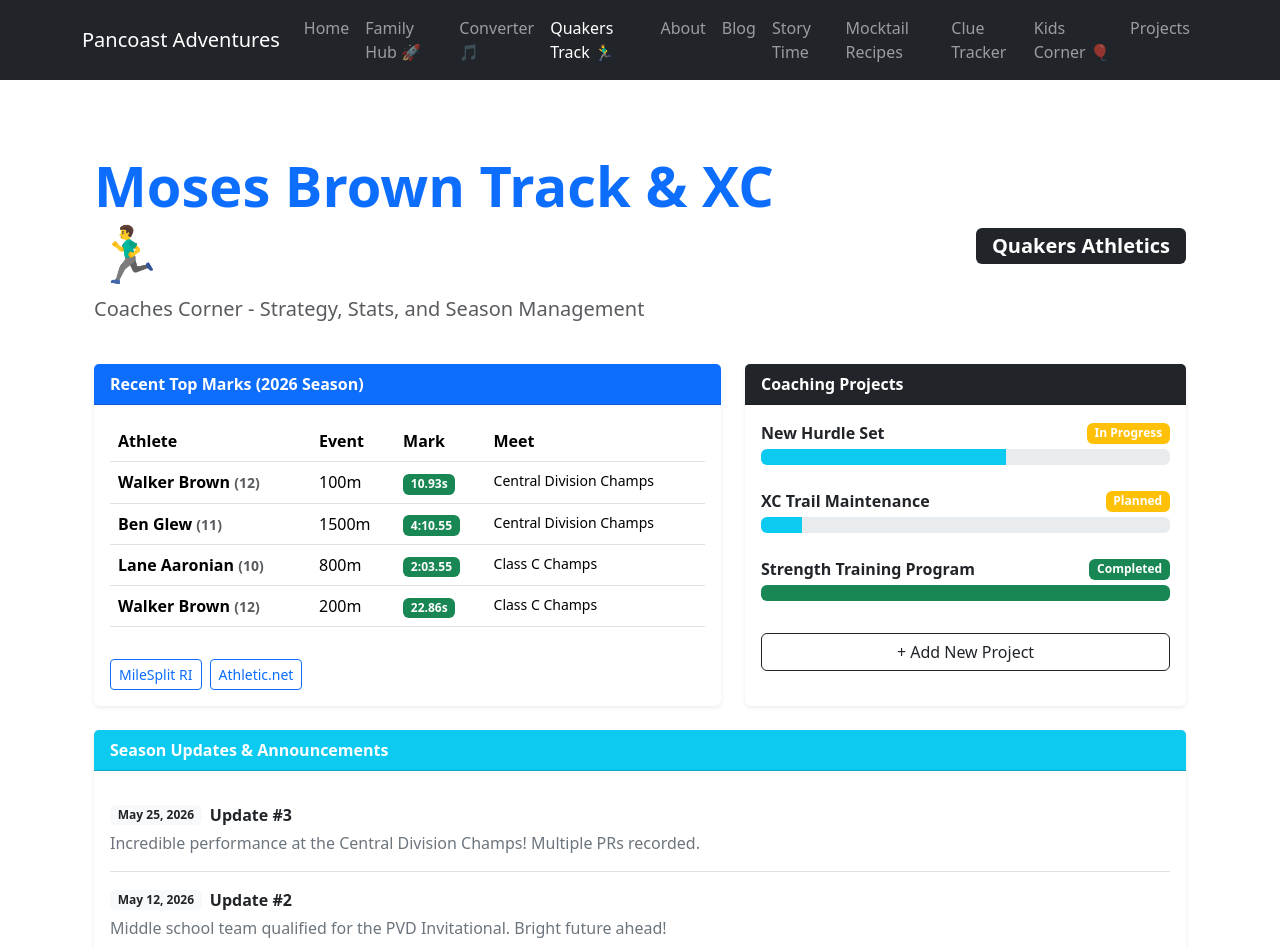
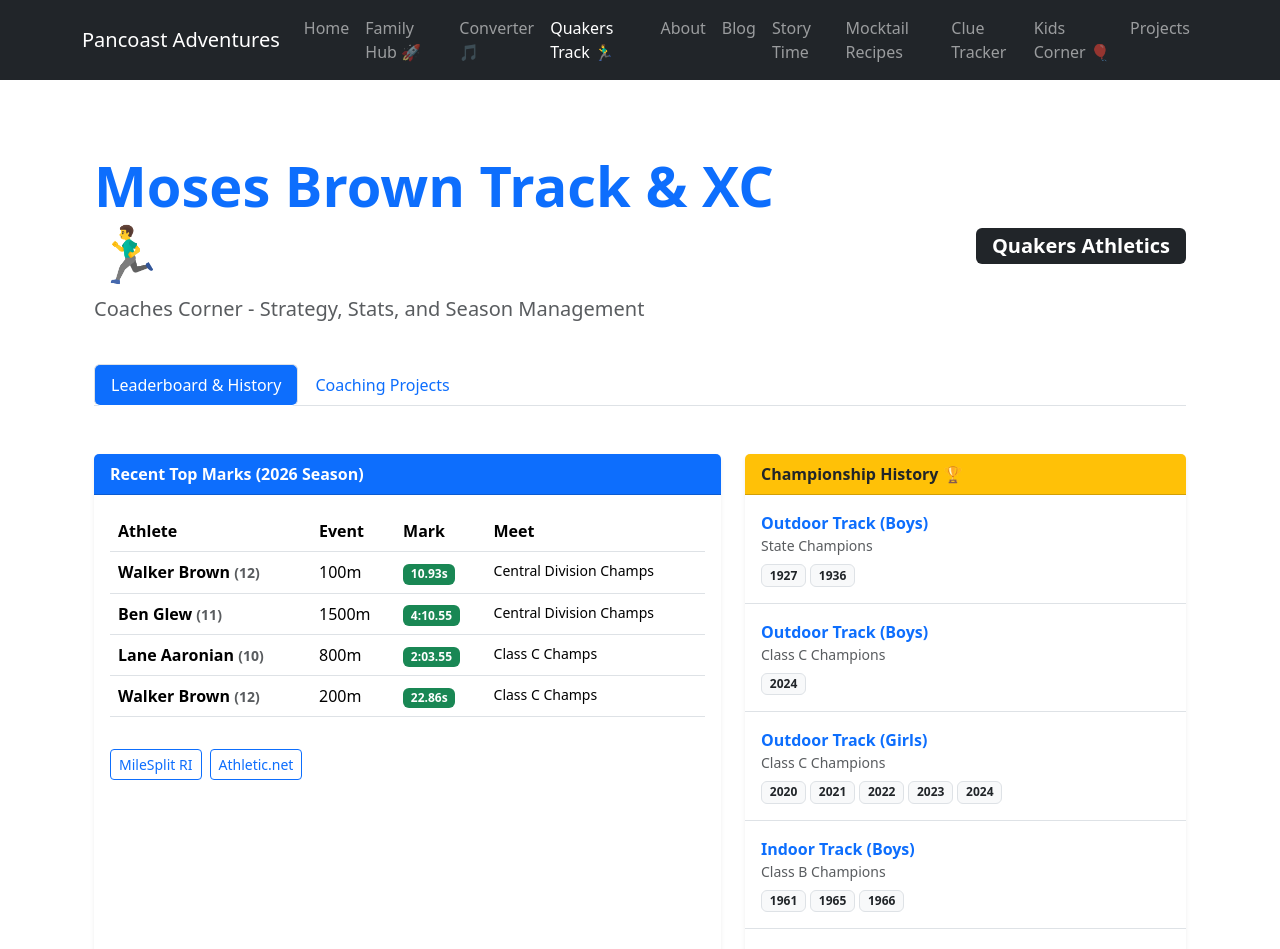
Before and after one commit to drtootsie/drtootsie.github.io, a React (Vite) app: page /#/quakers-track in a window 1280 px wide. Shown: the top 949 px of the page. Built offline with nearby package versions, Linux system fonts and the light colour scheme.

Commit message:
Fix vulnerabilities, enhance Quakers Track with championship history, and update Playlist Converter

```diff
--- a/src/pages/MosesBrownTrack.jsx
+++ b/src/pages/MosesBrownTrack.jsx
@@ -1,11 +1,19 @@
 import React, { useState } from 'react';
-import { Container, Row, Col, Card, Table, Badge, ListGroup, ProgressBar, Button, Form } from 'react-bootstrap';
+import { Container, Row, Col, Card, Table, Badge, ListGroup, ProgressBar, Button, Tabs, Tab } from 'react-bootstrap';
 
 const RECENT_PRs = [
   { athlete: "Walker Brown", grade: "12", event: "100m", mark: "10.93s", meet: "Central Division Champs" },
   { athlete: "Ben Glew", grade: "11", event: "1500m", mark: "4:10.55", meet: "Central Division Champs" },
   { athlete: "Lane Aaronian", grade: "10", event: "800m", mark: "2:03.55", meet: "Class C Champs" },
   { athlete: "Walker Brown", grade: "12", event: "200m", mark: "22.86s", meet: "Class C Champs" }
+];
+
+const CHAMPIONSHIPS = [
+  { sport: "Outdoor Track (Boys)", type: "State Champions", years: ["1927", "1936"] },
+  { sport: "Outdoor Track (Boys)", type: "Class C Champions", years: ["2024"] },
+  { sport: "Outdoor Track (Girls)", type: "Class C Champions", years: ["2020", "2021", "2022", "2023", "2024"] },
+  { sport: "Indoor Track (Boys)", type: "Class B Champions", years: ["1961", "1965", "1966"] },
+  { sport: "Cross Country (Girls)", type: "Class C Champions", years: ["2021", "2025"] }
 ];
 
 const MosesBrownTrack = () => {
@@ -33,8 +41,9 @@ const MosesBrownTrack = () => {
         </Col>
       </Row>
 
-      <Row className="g-4">
-        {/* Stats Leaderboard */}
+      <Tabs defaultActiveKey="stats" id="coach-tabs" className="mb-4 nav-pills custom-pills">
+        <Tab eventKey="stats" title="Leaderboard & History">
+          <Row className="g-4 mt-1">
             <Col lg={7}>
               <Card className="shadow-sm border-0 h-100">
                 <Card.Header className="bg-primary text-white fw-bold">Recent Top Marks (2026 Season)</Card.Header>
@@ -66,11 +75,32 @@ const MosesBrownTrack = () => {
                 </Card.Body>
               </Card>
             </Col>
-
-        {/* Coaching Projects */}
             <Col lg={5}>
               <Card className="shadow-sm border-0 h-100">
-            <Card.Header className="bg-dark text-white fw-bold">Coaching Projects</Card.Header>
+                <Card.Header className="bg-warning text-dark fw-bold">Championship History 🏆</Card.Header>
+                <Card.Body className="p-0">
+                  <ListGroup variant="flush">
+                    {CHAMPIONSHIPS.map((ch, i) => (
+                      <ListGroup.Item key={i} className="py-3">
+                        <div className="fw-bold text-primary">{ch.sport}</div>
+                        <div className="small text-muted mb-2">{ch.type}</div>
+                        <div className="d-flex flex-wrap gap-1">
+                          {ch.years.map(y => <Badge key={y} bg="light" text="dark" className="border">{y}</Badge>)}
+                        </div>
+                      </ListGroup.Item>
+                    ))}
+                  </ListGroup>
+                </Card.Body>
+              </Card>
+            </Col>
+          </Row>
+        </Tab>
+
+        <Tab eventKey="projects" title="Coaching Projects">
+          <Row className="g-4 mt-1">
+            <Col lg={6}>
+              <Card className="shadow-sm border-0">
+                <Card.Header className="bg-dark text-white fw-bold">Active Initiatives</Card.Header>
                 <Card.Body>
                   {projects.map(proj => (
                     <div key={proj.id} className="mb-4">
@@ -85,11 +115,9 @@ const MosesBrownTrack = () => {
                 </Card.Body>
               </Card>
             </Col>
-
-        {/* Season Updates */}
-        <Col lg={12}>
+            <Col lg={6}>
               <Card className="shadow-sm border-0">
-            <Card.Header className="bg-info text-white fw-bold">Season Updates & Announcements</Card.Header>
+                <Card.Header className="bg-info text-white fw-bold">Team Announcements</Card.Header>
                 <Card.Body>
                   <ListGroup variant="flush">
                     {updates.map((update, i) => (
@@ -98,7 +126,7 @@ const MosesBrownTrack = () => {
                           <Badge bg="light" text="dark" className="me-2">{update.date}</Badge>
                           <span className="fw-bold">Update #{updates.length - i}</span>
                         </div>
-                    <p className="mb-0 text-secondary">{update.text}</p>
+                        <p className="mb-0 text-secondary small">{update.text}</p>
                       </ListGroup.Item>
                     ))}
                   </ListGroup>
@@ -106,6 +134,8 @@ const MosesBrownTrack = () => {
               </Card>
             </Col>
           </Row>
+        </Tab>
+      </Tabs>
 
       <Row className="mt-5 text-center">
         <Col>
--- a/src/pages/PlaylistConverter.jsx
+++ b/src/pages/PlaylistConverter.jsx
@@ -1,30 +1,24 @@
 import React, { useState } from 'react';
-import { Container, Row, Col, Card, Form, Button, ListGroup, Badge, Alert, Spinner } from 'react-bootstrap';
+import { Container, Row, Col, Card, Form, Button, ListGroup, Badge, Alert, Spinner, Tabs, Tab } from 'react-bootstrap';
 
 const PlaylistConverter = () => {
   const [input, setInput] = useState('');
+  const [linkInput, setLinkInput] = useState('');
   const [songs, setSongs] = useState([]);
   const [isParsing, setIsParsing] = useState(false);
   const [isConverting, setIsConverting] = useState(false);
+  const [activeTab, setActiveTab] = useState('manual');
 
-  // Simple parser for Apple Music "Copy" or Export text
   const parsePlaylist = () => {
     setIsParsing(true);
     setTimeout(() => {
       const lines = input.split('\n');
       const parsedSongs = lines
         .map(line => {
-          // Attempt to split by common delimiters in Apple Music copy/paste
-          // Usually: Title \t Artist \t Album ...
           const parts = line.split('\t');
-          if (parts.length >= 2) {
-            return { title: parts[0], artist: parts[1], status: 'pending' };
-          }
-          // Fallback for simple "Title - Artist" format
+          if (parts.length >= 2) return { title: parts[0], artist: parts[1], status: 'pending' };
           const dashParts = line.split(' - ');
-          if (dashParts.length >= 2) {
-            return { title: dashParts[0], artist: dashParts[1], status: 'pending' };
-          }
+          if (dashParts.length >= 2) return { title: dashParts[0], artist: dashParts[1], status: 'pending' };
           return null;
         })
         .filter(song => song !== null);
@@ -34,10 +28,20 @@ const PlaylistConverter = () => {
     }, 1000);
   };
 
+  const handleLinkSubmit = (e) => {
+    e.preventDefault();
+    if (!linkInput.includes('apple.com')) {
+      alert("Please enter a valid Apple Music link.");
+      return;
+    }
+    // Static sites can't fetch external HTML easily due to CORS.
+    // We'll provide a helpful message and direct them to the manual method.
+    alert("Note: Direct link fetching is restricted by Apple Music security. \n\nPlease use the 'Manual Paste' method by selecting songs in your app and pressing Cmd+C!");
+    setActiveTab('manual');
+  };
+
   const convertToYouTube = () => {
     setIsConverting(true);
-    // In a real app, this would use the YouTube Data API.
-    // For this static site, we provide direct search links to make it easy for the user.
     setTimeout(() => {
       const updatedSongs = songs.map(song => ({
         ...song,
@@ -55,7 +59,7 @@ const PlaylistConverter = () => {
         <Col lg={8} className="mx-auto">
           <h1 className="display-4 fw-bold text-primary">Playlist Converter 🎵</h1>
           <p className="lead text-muted">
-            Move your music from Apple Music to YouTube Music with ease.
+            Move your music from Apple Music to YouTube Music.
           </p>
         </Col>
       </Row>
@@ -64,51 +68,63 @@ const PlaylistConverter = () => {
         <Col lg={10}>
           <Card className="shadow-sm border-0 mb-4">
             <Card.Body className="p-4">
-              <Alert variant="info">
-                <Alert.Heading className="h5">How to use:</Alert.Heading>
-                <ol className="mb-0">
-                  <li>In Apple Music, select your songs and press <strong>Cmd+C</strong> (Mac) or <strong>Ctrl+C</strong> (Windows).</li>
-                  <li>Paste the list into the box below.</li>
-                  <li>Click <strong>Parse Playlist</strong> to identify the songs.</li>
-                  <li>Click <strong>Generate YouTube Links</strong> to find them on YouTube Music.</li>
-                </ol>
+              <Tabs activeKey={activeTab} onSelect={(k) => setActiveTab(k)} className="mb-4">
+                <Tab eventKey="manual" title="Manual Paste (Recommended)">
+                  <Alert variant="info" className="small">
+                    <strong>Best Method:</strong> In Apple Music, select songs, press <strong>Cmd+C</strong>, then paste below.
                   </Alert>
-
                   <Form.Group className="mb-3">
-                <Form.Label className="fw-bold">Paste Apple Music Songs Here:</Form.Label>
                     <Form.Control
                       as="textarea"
                       rows={6}
-                  placeholder="Example:&#10;Song Title	Artist Name	Album&#10;Another Song	Another Artist	Album"
+                      placeholder="Paste songs here (Title [tab] Artist)..."
                       value={input}
                       onChange={(e) => setInput(e.target.value)}
                     />
                   </Form.Group>
+                  <Button variant="primary" onClick={parsePlaylist} disabled={isParsing || !input}>
+                    {isParsing ? <Spinner animation="border" size="sm" /> : 'Parse Playlist'}
+                  </Button>
+                </Tab>
+                <Tab eventKey="link" title="Playlist Link">
+                  <Form onSubmit={handleLinkSubmit}>
+                    <Form.Group className="mb-3">
+                      <Form.Label>Apple Music Playlist URL</Form.Label>
+                      <Form.Control
+                        type="url"
+                        placeholder="https://music.apple.com/us/playlist/..."
+                        value={linkInput}
+                        onChange={(e) => setLinkInput(e.target.value)}
+                      />
+                    </Form.Group>
+                    <Button variant="danger" type="submit">Import from Link</Button>
+                  </Form>
+                  <div className="mt-3 small text-muted">
+                    * Browser security (CORS) may require you to use the Manual Paste method if the link info is private.
+                  </div>
+                </Tab>
+              </Tabs>
 
-              <div className="d-flex gap-2">
-                <Button
-                  variant="primary"
-                  onClick={parsePlaylist}
-                  disabled={isParsing || !input}
-                >
-                  {isParsing ? <Spinner animation="border" size="sm" /> : '1. Parse Playlist'}
-                </Button>
+              {songs.length > 0 && (
+                <div className="mt-3">
                   <Button
                     variant="success"
+                    className="w-100 py-3 fw-bold"
                     onClick={convertToYouTube}
-                  disabled={songs.length === 0 || isConverting}
+                    disabled={isConverting}
                   >
-                  {isConverting ? <Spinner animation="border" size="sm" /> : '2. Generate YouTube Links'}
+                    {isConverting ? <Spinner animation="border" size="sm" className="me-2" /> : '🚀 GENERATE YOUTUBE MUSIC LINKS'}
                   </Button>
-                <Button variant="outline-secondary" onClick={() => {setSongs([]); setInput('');}}>Clear</Button>
                 </div>
+              )}
             </Card.Body>
           </Card>
 
           {songs.length > 0 && (
             <Card className="shadow-sm border-0">
-              <Card.Header className="bg-light fw-bold">
-                Parsed Songs ({songs.length})
+              <Card.Header className="bg-light d-flex justify-content-between align-items-center">
+                <strong>Songs Found ({songs.length})</strong>
+                <Button variant="link" size="sm" onClick={() => setSongs([])}>Clear All</Button>
               </Card.Header>
               <ListGroup variant="flush">
                 {songs.map((song, i) => (
@@ -128,7 +144,7 @@ const PlaylistConverter = () => {
                         Find on YT Music ↗
                       </Button>
                     ) : (
-                      <Badge bg="secondary">Pending</Badge>
+                      <Badge bg="secondary">Ready to Convert</Badge>
                     )}
                   </ListGroup.Item>
                 ))}
```
Also changed, not shown: 1 other file (tests, documents, lock files or other folders). Lines whose indentation alone changed are shown as unchanged.
